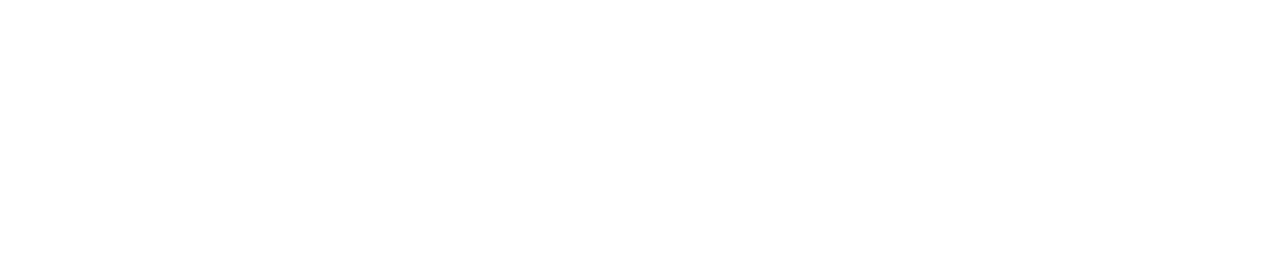
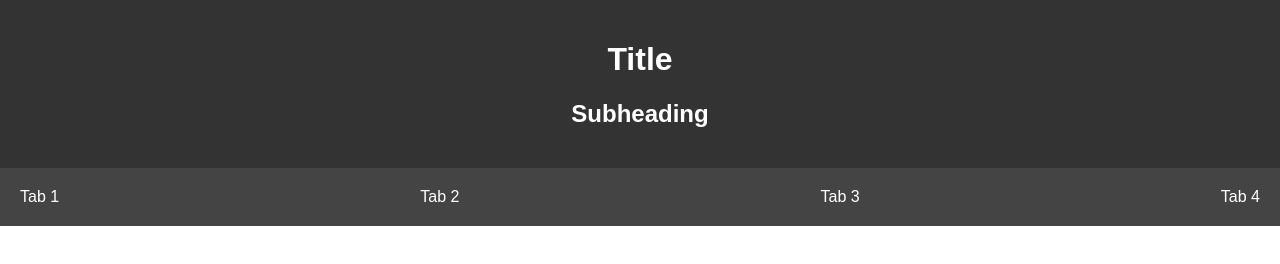
Before and after one commit to Comet-Games/Comet-Games.github.io, a plain HTML site: page index.html in a window 1280 px wide. Drawn offline with Linux system fonts and the light colour scheme.

Commit message:
Modified

```diff
--- a/index.html
+++ b/index.html
@@ -1,11 +1,72 @@
 <!DOCTYPE html>
+<html>
+<head>
+    <meta name="viewport" content="width=device-width, initial-scale=1.0">
+    <style>
+        /* Global Styles */
+        body {
+            font-family: Arial, sans-serif;
+            margin: 0;
+            padding: 0;
+        }
 
-<html lang="en" xmlns="http://www.w3.org/1999/xhtml">
-<head>
-    <meta charset="utf-8" />
-    <title></title>
+        /* Header Styles */
+        header {
+            background-color: #333;
+            color: #fff;
+            padding: 20px;
+            text-align: center;
+        }
+
+        /* Navigation Styles */
+        nav {
+            background-color: #444;
+            color: #fff;
+            display: flex;
+            justify-content: space-between;
+            padding: 10px;
+        }
+
+            nav a {
+                color: #fff;
+                text-decoration: none;
+                padding: 10px;
+            }
+
+        /* Content Styles */
+        .content {
+            margin: 20px;
+        }
+
+        /* Media Queries */
+        @media only screen and (max-width: 600px) {
+            /* Styles for screens up to 600px */
+            nav {
+                flex-direction: column;
+                align-items: center;
+            }
+
+                nav a {
+                    margin-bottom: 10px;
+                }
+        }
+    </style>
 </head>
 <body>
+    <header>
+        <h1>Title</h1>
+        <h2>Subheading</h2>
+    </header>
 
+    <nav>
+        <a href="#tab1">Tab 1</a>
+        <a href="#tab2">Tab 2</a>
+        <a href="#tab3">Tab 3</a>
+        <a href="#tab4">Tab 4</a>
+    </nav>
+
+    <div class="content">
+        <!-- Content of the tabs goes here -->
+    </div>
 </body>
 </html>
```
